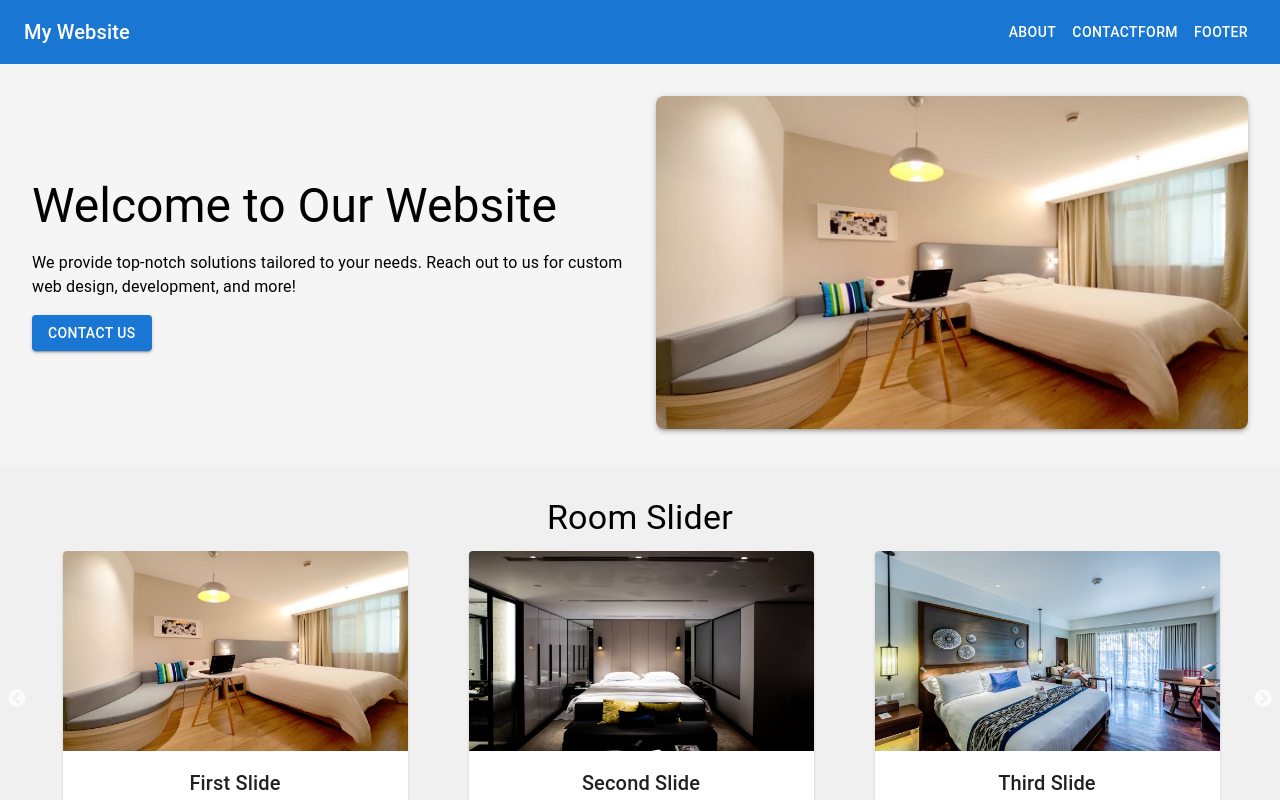
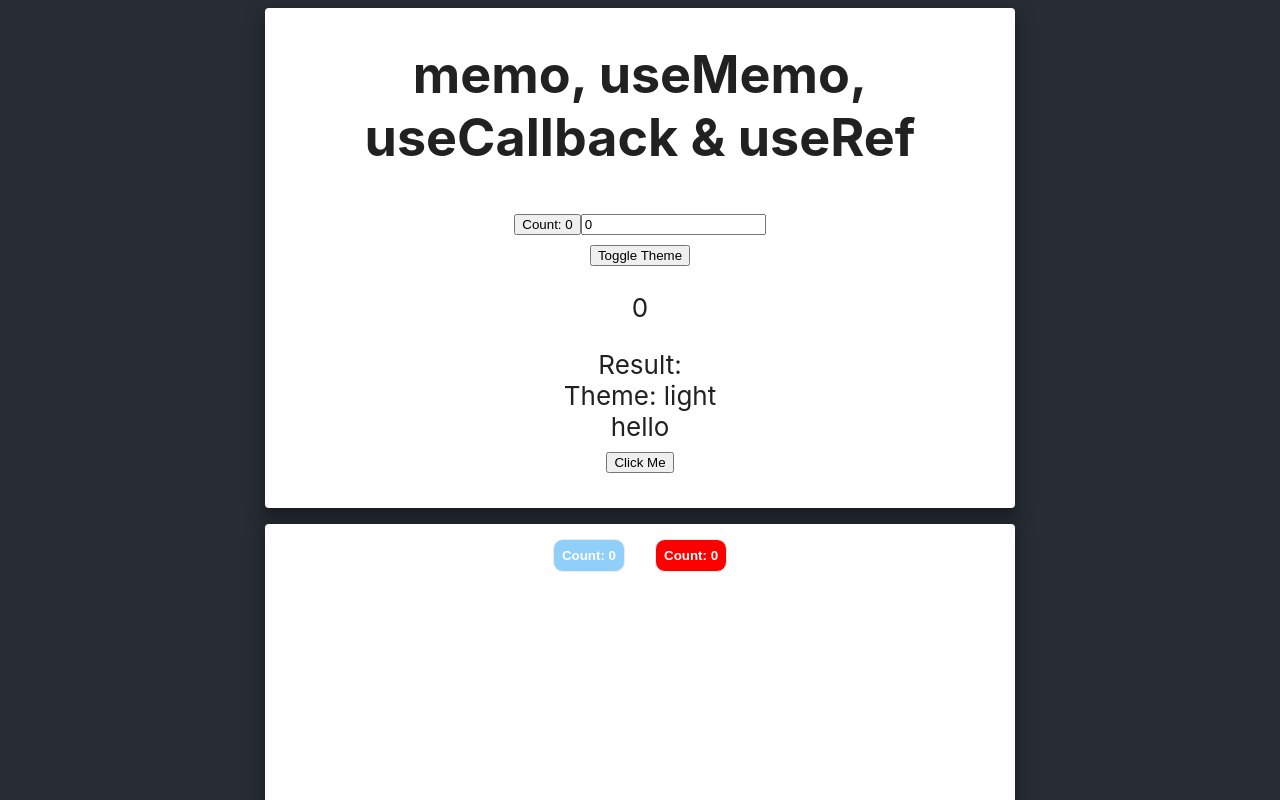
Before and after one commit to mayank30041995/motors-example, a React (Create React App) app in the folder client/: page / in a window 1280 px wide. Shown: the top 800 px of the page. Built offline with nearby package versions, Linux system fonts and the light colour scheme.

Commit message:
changed app.js

```diff
--- a/client/src/App.js
+++ b/client/src/App.js
@@ -1,53 +1,122 @@
-import React, { lazy } from 'react'
-import Header from './components/lazy/components/Header'
-import Banner from './components/lazy/components/Banner'
-import LazyWrapper from './components/lazy/LazyWrapper'
-
-// Lazy imports
-const Slider = lazy(() => import('./components/lazy/components/Slider'))
-const LazyLoadDateTimeLodash = lazy(() =>
-  import('./components/lazy/components/LazyLoadDateTimeLodash')
-)
-const Testimonials = lazy(() =>
-  import('./components/lazy/components/Testimonials')
-)
-const About = lazy(() => import('./components/lazy/components/About'))
-const ContactForm = lazy(() =>
-  import('./components/lazy/components/ContactForm')
-)
-const Footer = lazy(() => import('./components/lazy/components/Footer'))
+import React, { useState } from 'react'
+import './App.css'
+import SimplePaper from './components/SimplePaper'
+import FormFirstStep from './components/FormFirstStep'
+import { useLocation, useNavigate } from 'react-router-dom'
+import RadioBtns from './components/RadioBtns'
+import DateRanges from './components/DateRanges'
+import axios from 'axios'
+import { socketURL } from './functions/url'
+import RefComponent from './components/RefComponent'
+import InfiniteList from './components/InfiniteList'
+import Dashboard from './components/Dashboard'
+import RefComponent2 from './components/RefComponent2'
 
 function App() {
+  const navigate = useNavigate()
+  const location = useLocation()
+  const { pathname } = location
+  const [form, setForm] = useState({})
+  const [wheel, setWheel] = useState()
+
+  const onSubmit = (values, { setSubmitting }) => {
+    setTimeout(() => {
+      setSubmitting(false)
+      setForm(values)
+      navigate('/step2')
+    }, 500)
+  }
+  const onSubmitForm2 = (values) => {
+    setWheel(values)
+    navigate('/step3')
+  }
+
+  const onSubmitForm3 = (dateRange) => {
+    const url = `${socketURL()}/user`
+    if (wheel && form) {
+      const { firstName, lastName } = form
+      console.log('Submit Booking', dateRange, wheel, firstName, lastName)
+
+      axios
+        .post(url, {
+          firstName: firstName,
+          lastName: lastName,
+          wheelId: wheel,
+        })
+        .then((res) => {})
+        .catch((err) => {
+          console.error(err.message)
+        })
+    }
+  }
+
+  function renderSwitch(param) {
+    switch (param) {
+      case '/':
+        return <FormFirstStep {...{ form, onSubmit }} />
+      case '/step2':
+        return <RadioBtns {...{ wheelId: wheel, onSubmitForm2 }} />
+      case '/step3':
+        return <DateRanges {...{ onSubmitForm3 }} />
+      default:
+        return <FormFirstStep {...{ form, onSubmit }} />
+    }
+  }
+
   return (
-    <main>
-      <Header />
-      <Banner />
-
-      <LazyWrapper>
-        <Slider />
-      </LazyWrapper>
-
-      <LazyWrapper>
-        <Testimonials />
-      </LazyWrapper>
-
-      <LazyWrapper>
-        <About />
-      </LazyWrapper>
-
-      <LazyWrapper>
-        <LazyLoadDateTimeLodash />
-      </LazyWrapper>
-
-      <LazyWrapper>
-        <ContactForm />
-      </LazyWrapper>
-
-      <LazyWrapper>
-        <Footer />
-      </LazyWrapper>
-    </main>
+    <div className="App">
+      <header className="App-header">
+        <SimplePaper>{renderSwitch(pathname)}</SimplePaper>
+        {/* <RefComponent /> */}
+        <RefComponent2 />
+        {/* <InfiniteList /> */}
+        {/* <Dashboard /> */}
+      </header>
+    </div>
   )
 }
 
 export default App
+
+// import React, { lazy } from 'react'
+// import Header from './components/Header'
+// import Banner from './components/Banner'
+// import LazyWrapper from './components/LazyWrapper'
+
+// // Lazy imports
+// const Slider = lazy(() => import('./components/Slider'))
+// const Testimonials = lazy(() => import('./components/Testimonials'))
+// const About = lazy(() => import('./components/About'))
+// const ContactForm = lazy(() => import('./components/ContactForm'))
+// const Footer = lazy(() => import('./components/Footer'))
+
+// function App() {
+//   return (
+//     <main>
+//       <Header />
+//       <Banner />
+
+//       <LazyWrapper>
+//         <Slider />
+//       </LazyWrapper>
+
+//       <LazyWrapper>
+//         <Testimonials />
+//       </LazyWrapper>
+
+//       <LazyWrapper>
+//         <About />
+//       </LazyWrapper>
+
+//       <LazyWrapper>
+//         <ContactForm />
+//       </LazyWrapper>
+
+//       <LazyWrapper>
+//         <Footer />
+//       </LazyWrapper>
+//     </main>
+//   )
+// }
+
+// export default App
```
